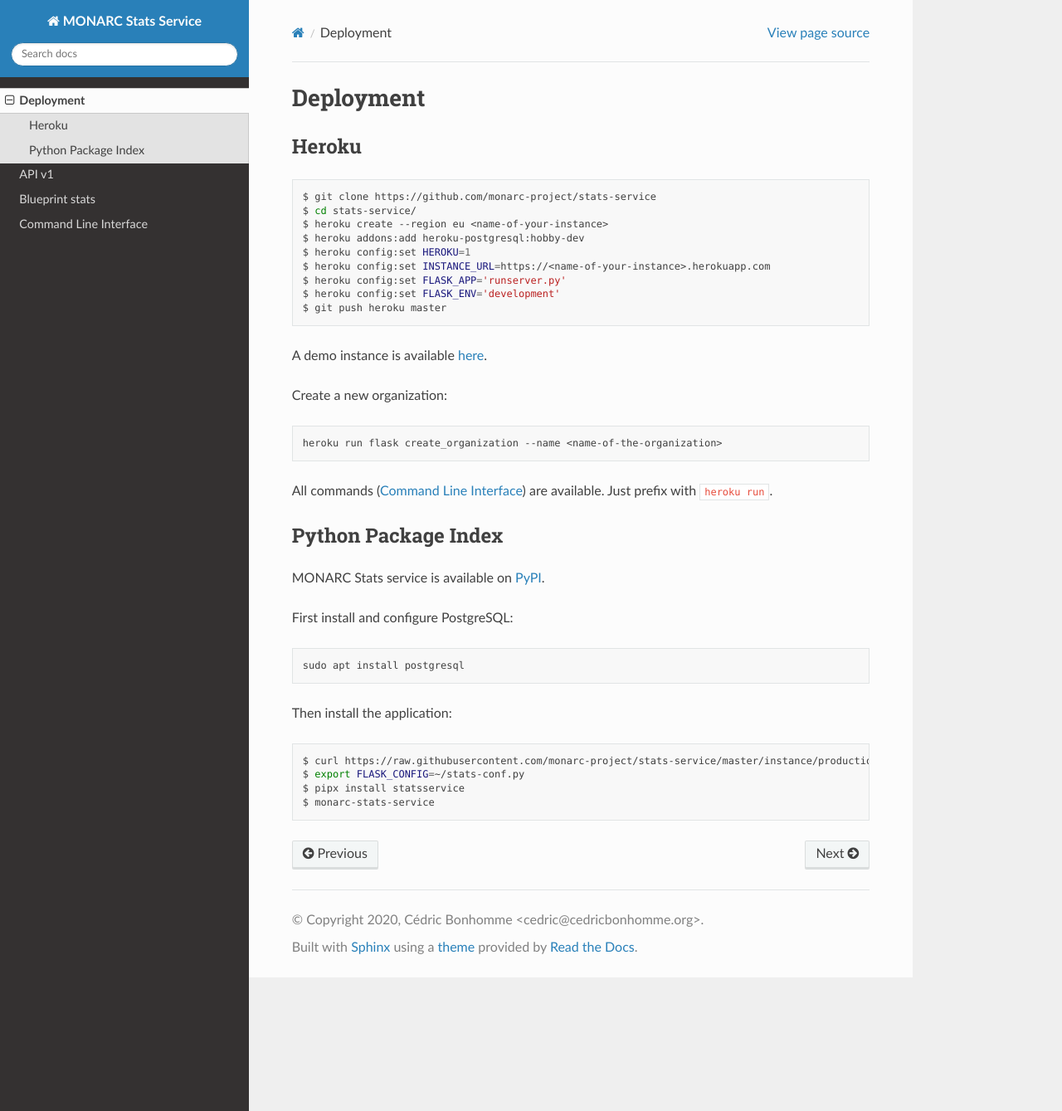
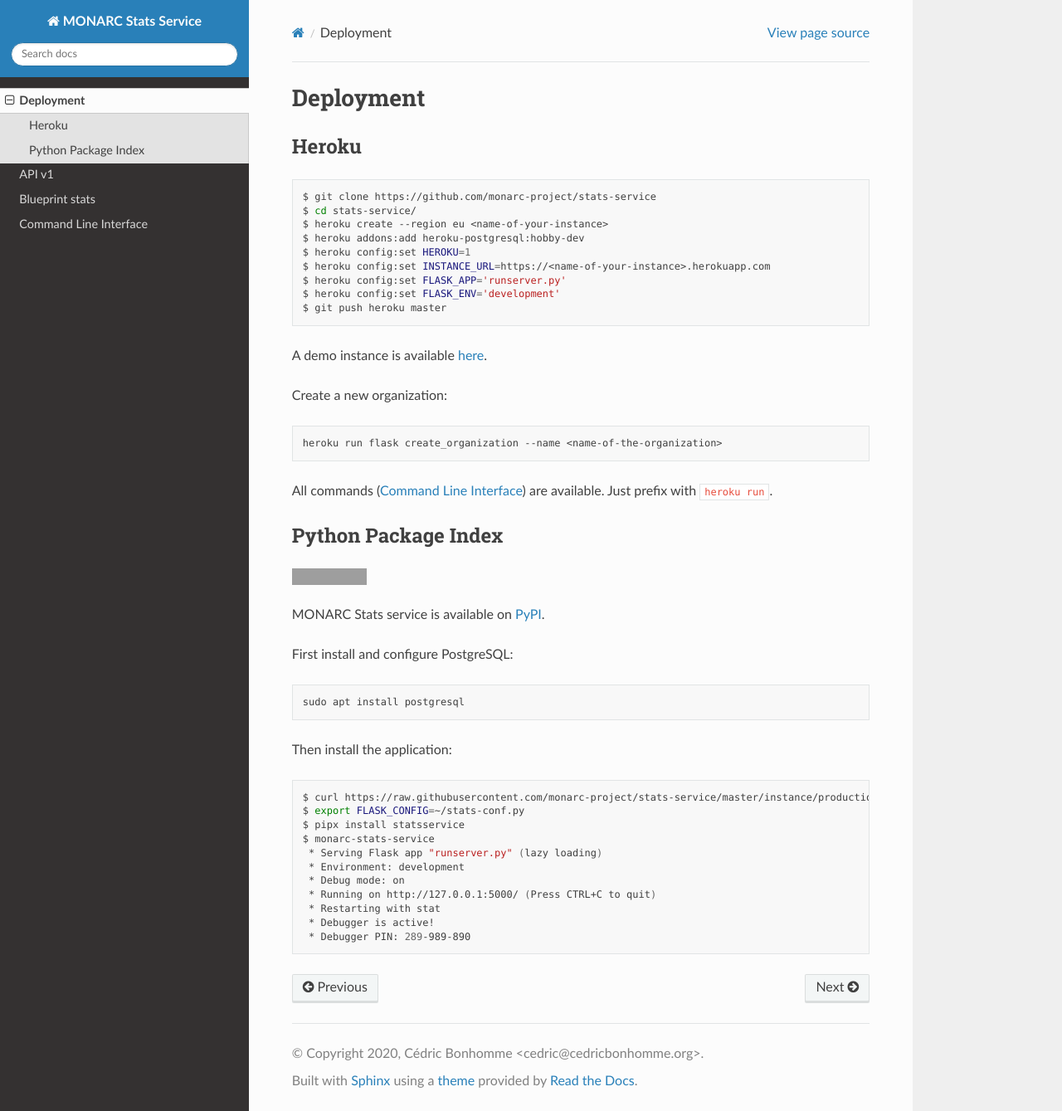
Before and after one commit to monarc-project/stats-service, a Sphinx documentation site: the page built from docs/deployment.rst, in a window 1280 px wide and 1339 px high. Shown: the whole window at 83% size. Built offline with Sphinx 7.4.7 and the Read the Docs theme 2.0.0, drawn with Linux system fonts in a browser that asks for light colours; grey boxes are pictures that could not be loaded.

Commit message:
chg: [documentation] added section about deployment from Pypi.

```diff
--- a/docs/deployment.rst
+++ b/docs/deployment.rst
@@ -31,6 +31,10 @@
 Python Package Index
 --------------------
 
+.. image:: https://img.shields.io/pypi/v/statsservice.svg?style=flat-square
+   :target: https://pypi.org/project/statsservice
+   :alt: PyPi version
+
 MONARC Stats service is available on `PyPI <https://pypi.org/project/statsservice>`_.
 
 
@@ -49,3 +53,10 @@
     $ export FLASK_CONFIG=~/stats-conf.py
     $ pipx install statsservice
     $ monarc-stats-service
+     * Serving Flask app "runserver.py" (lazy loading)
+     * Environment: development
+     * Debug mode: on
+     * Running on http://127.0.0.1:5000/ (Press CTRL+C to quit)
+     * Restarting with stat
+     * Debugger is active!
+     * Debugger PIN: 289-989-890
--- a/docs/index.rst
+++ b/docs/index.rst
@@ -12,6 +12,10 @@
    .. image:: https://github.com/monarc-project/stats-service/workflows/Python%20application/badge.svg?style=flat-square
       :target: https://github.com/monarc-project/stats-service/actions?query=workflow%3A%22Python+application%22
       :alt: Workflow
+
+   .. image:: https://img.shields.io/pypi/v/statsservice.svg?style=flat-square
+      :target: https://pypi.org/project/statsservice
+      :alt: PyPi version
 
 Presentation
 ============
```
